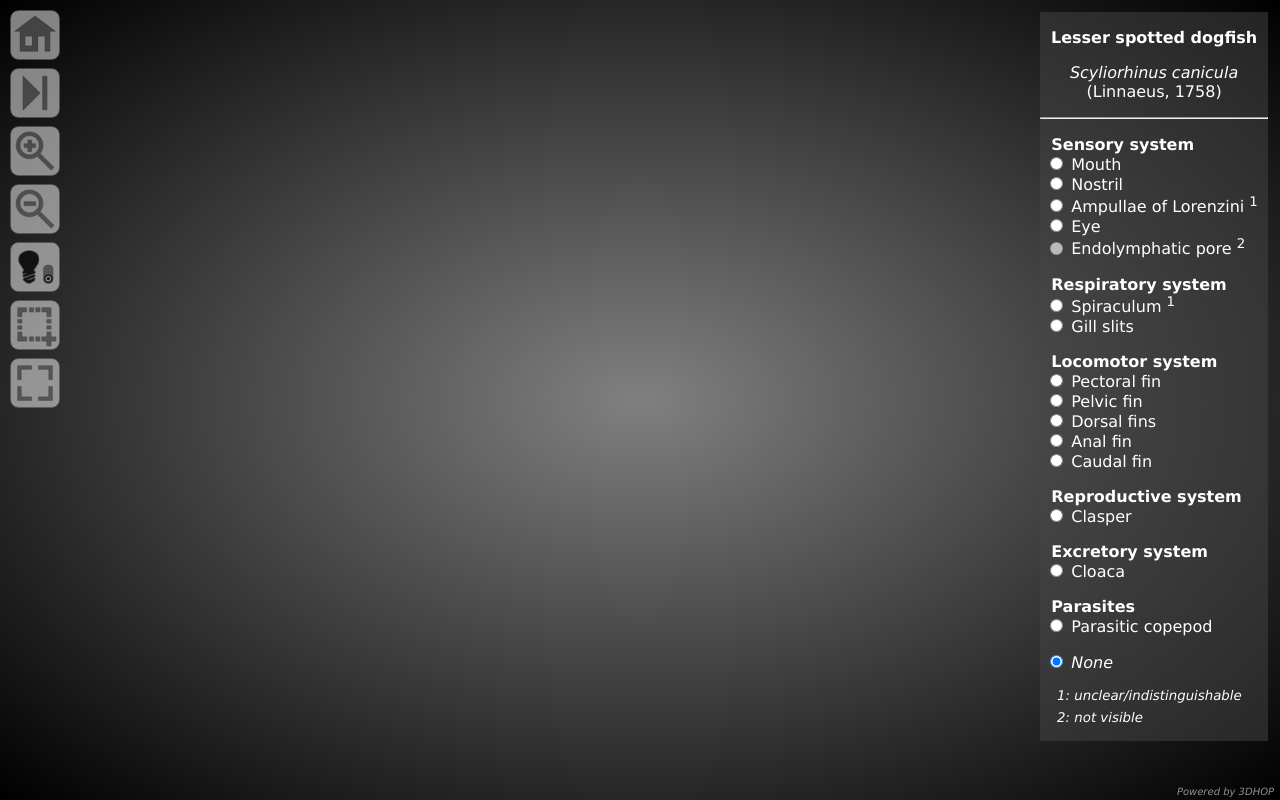
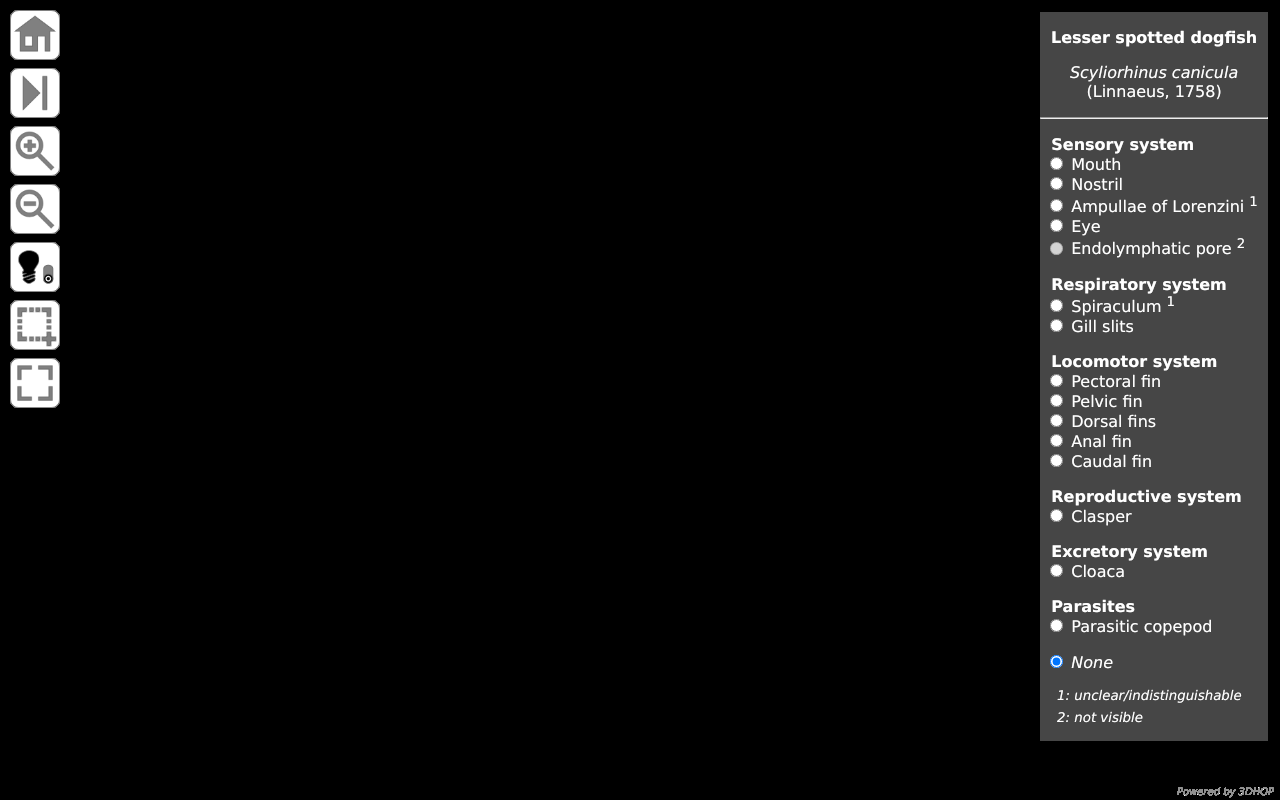
Before and after one commit to NathanVrankenBio/3D_models, a plain HTML site: page index.html in a window 1280 px wide. Drawn offline with Linux system fonts and the light colour scheme; no server answers.

Commit message:
Update background index.html

```diff
--- a/index.html
+++ b/index.html
@@ -411,7 +411,7 @@
 
 <!--ANNOTATIONS-->
 
- <canvas id="draw-canvas" style="background:radial-gradient(grey, black)"/>
+ <canvas id="draw-canvas" style="background:black"/>
 </div>
 
 </body>
```
